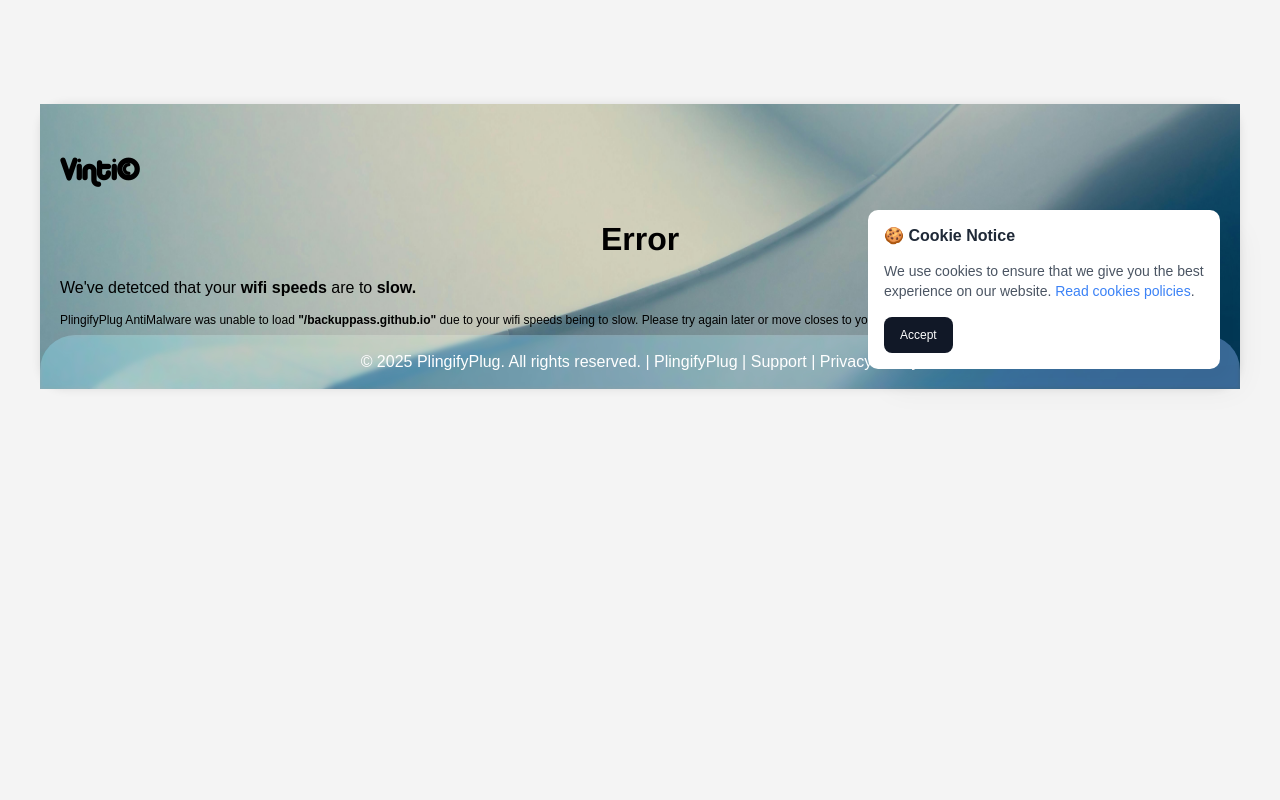
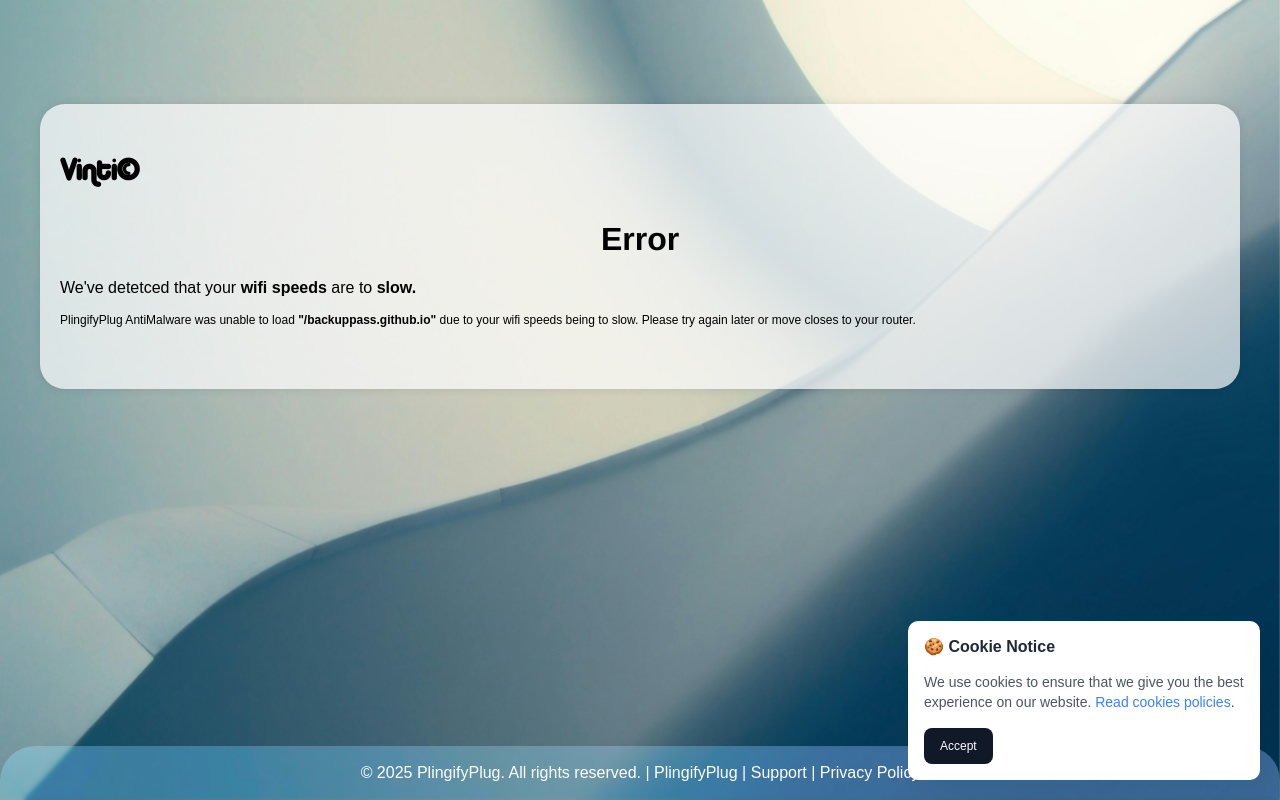
Before and after one commit to BackupPASS/Slow-Wifi, a plain HTML site: page index.html in a window 1280 px wide. Drawn offline with Linux system fonts and the light colour scheme.

Commit message:
Update styles.css

```diff
--- a/styles.css
+++ b/styles.css
@@ -40,8 +40,6 @@ body {
 
 .content {
   background: rgba(255, 255, 255, 0.7);
-    backdrop-filter: blur(2px) saturate(200%);
-    -webkit-backdrop-filter: blur(2px) saturate(200%);
   padding: 20px;
   border-radius: 25px;
   box-shadow: 0 0 10px rgba(0, 0, 0, 0.1);
```
